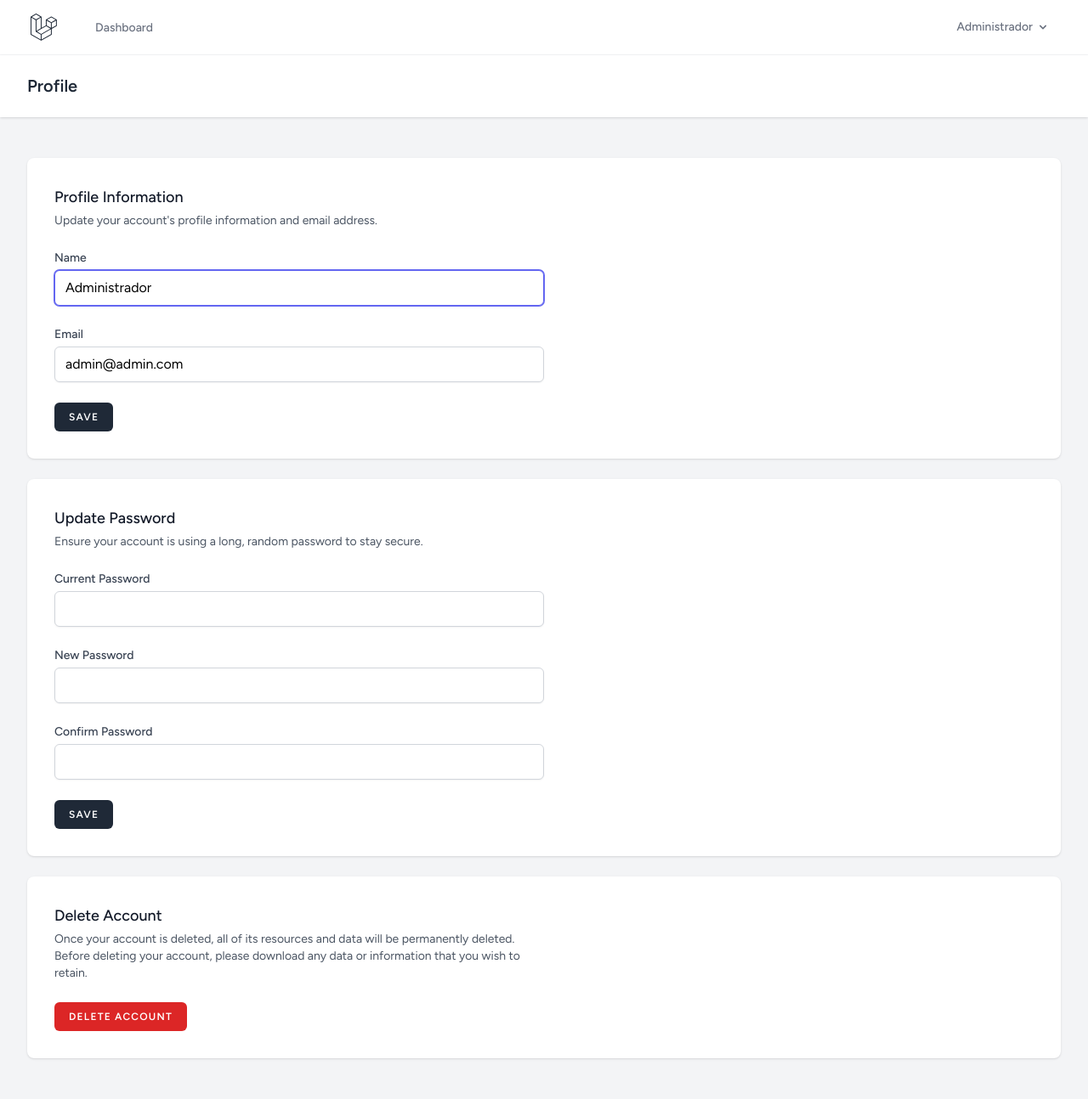
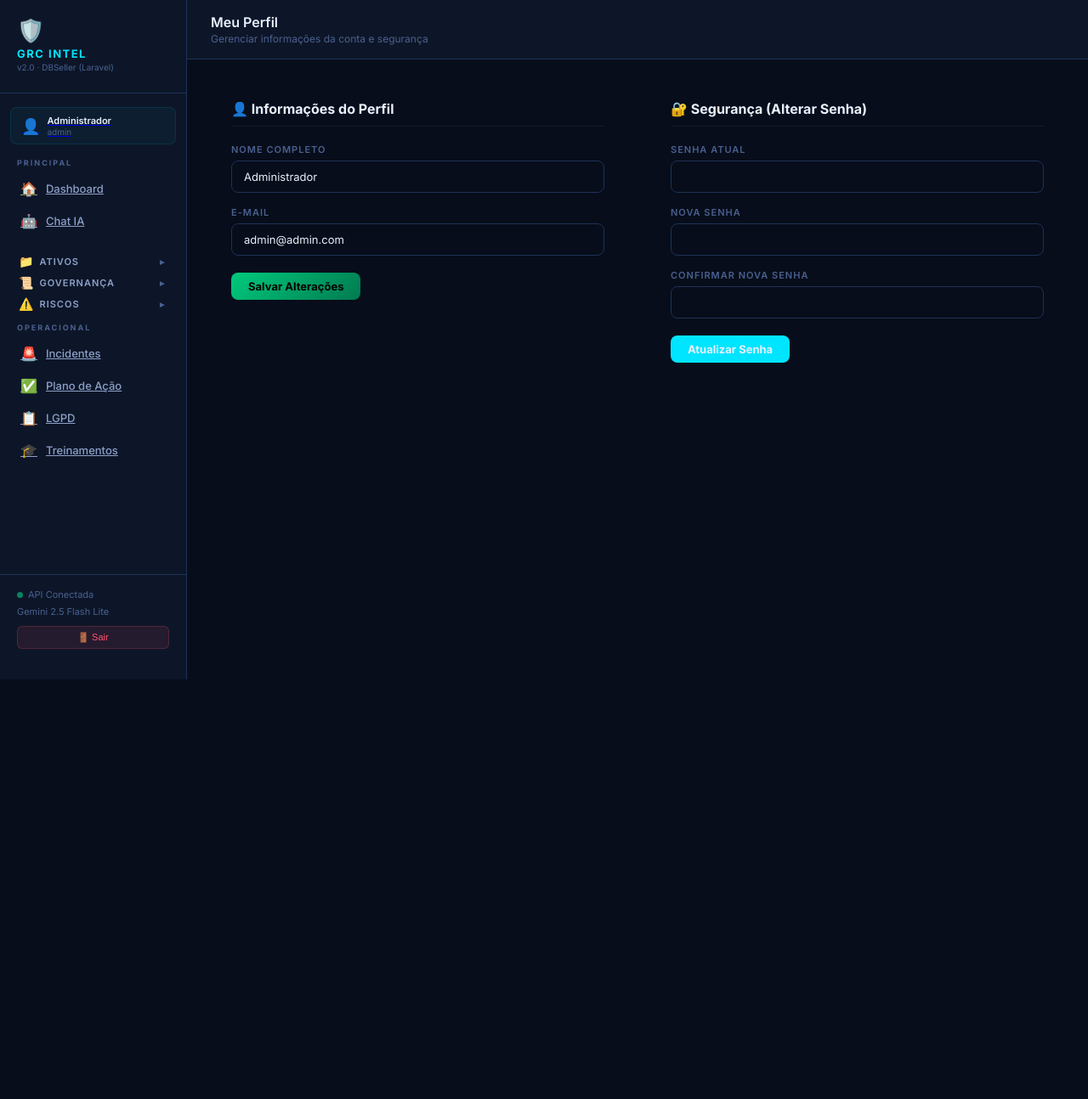
Before and after one commit to pwviptbl/GRC-Intelligence-System, a Laravel app: page /profile in a window 1280 px wide. Shown: the whole page at 85% size. After the commit the page ends 800 px from the top, so only its background shows below. Run offline with Laravel 12, Linux system fonts and the light colour scheme; a user stored in the database is signed in; data comes from the database, SQL or seed files in the repository; style sheets or scripts are compiled from the project's sources; parts of the project's set-up code (start-up, migrations or seed data) failed here and were passed over.

Commit message:
feat: implement profile management and password update functionality with database migration to PostgreSQL

```diff
--- a/app/Http/Controllers/ProfileController.php
+++ b/app/Http/Controllers/ProfileController.php
@@ -38,6 +38,23 @@ class ProfileController extends Controller
     }
 
     /**
+     * Update the user's password.
+     */
+    public function updatePassword(Request $request): RedirectResponse
+    {
+        $validated = $request->validateWithBag('updatePassword', [
+            'current_password' => ['required', 'current_password'],
+            'password' => ['required', \Illuminate\Validation\Rules\Password::defaults(), 'confirmed'],
+        ]);
+
+        $request->user()->update([
+            'password' => \Illuminate\Support\Facades\Hash::make($validated['password']),
+        ]);
+
+        return back()->with('status', 'password-updated');
+    }
+
+    /**
      * Delete the user's account.
      */
     public function destroy(Request $request): RedirectResponse
--- a/resources/views/layouts/grc.blade.php
+++ b/resources/views/layouts/grc.blade.php
@@ -26,13 +26,13 @@
         <p>v2.0 · DBSeller (Laravel)</p>
       </div>
       <nav>
-        <div class="user-info" title="Perfil">
+        <a href="{{ route('profile.edit') }}" class="user-info" title="Perfil">
           <span style="font-size:18px">👤</span>
           <div>
             <div style="font-size:11px;font-weight:600;color:var(--text-1)">{{ auth()->user()->nome ?? 'Usuário' }}</div>
             <div style="font-size:10px;color:var(--text-3)">{{ auth()->user()->username ?? 'admin' }}</div>
           </div>
-        </div>
+        </a>
 
         <div class="nav-label">Principal</div>
         <a href="{{ route('dashboard') }}" class="nav-btn" :class="{ 'active': view === 'dashboard' }">
--- a/resources/views/profile/edit.blade.php
+++ b/resources/views/profile/edit.blade.php
@@ -1,29 +1,78 @@
-<x-app-layout>
-    <x-slot name="header">
-        <h2 class="font-semibold text-xl text-gray-800 dark:text-gray-200 leading-tight">
-            {{ __('Profile') }}
-        </h2>
-    </x-slot>
+@extends('layouts.grc')
 
-    <div class="py-12">
-        <div class="max-w-7xl mx-auto sm:px-6 lg:px-8 space-y-6">
-            <div class="p-4 sm:p-8 bg-white dark:bg-gray-800 shadow sm:rounded-lg">
-                <div class="max-w-xl">
-                    @include('profile.partials.update-profile-information-form')
-                </div>
+@section('title', 'Meu Perfil')
+@section('description', 'Gerenciar informações da conta e segurança')
+
+@section('content')
+<div class="grid-view" style="display:grid; grid-template-columns: 1fr 1fr; gap:30px">
+
+    <!-- Seção Informações do Perfil -->
+    <div class="card" style="padding:24px">
+        <h3 style="color:var(--text-1); font-size:16px; margin-bottom:20px; border-bottom:1px solid rgba(255,255,255,.05); padding-bottom:10px">
+            👤 Informações do Perfil
+        </h3>
+
+        <form method="post" action="{{ route('profile.update') }}">
+            @csrf
+            @method('patch')
+
+            <div class="form-group">
+                <label>Nome Completo</label>
+                <input type="text" name="nome" class="form-input" value="{{ old('nome', $user->nome) }}" required />
             </div>
 
-            <div class="p-4 sm:p-8 bg-white dark:bg-gray-800 shadow sm:rounded-lg">
-                <div class="max-w-xl">
-                    @include('profile.partials.update-password-form')
-                </div>
+            <div class="form-group" style="margin-top:15px">
+                <label>E-mail</label>
+                <input type="email" name="email" class="form-input" value="{{ old('email', $user->email) }}" required />
             </div>
 
-            <div class="p-4 sm:p-8 bg-white dark:bg-gray-800 shadow sm:rounded-lg">
-                <div class="max-w-xl">
-                    @include('profile.partials.delete-user-form')
-                </div>
+            <div class="modal-actions" style="margin-top:20px; justify-content:flex-start">
+                <button type="submit" class="btn-save">Salvar Alterações</button>
+                @if (session('status') === 'profile-updated')
+                    <span style="font-size:12px; color:var(--green); margin-left:15px">✅ Salvo com sucesso!</span>
+                @endif
             </div>
-        </div>
+        </form>
     </div>
-</x-app-layout>
+
+    <!-- Seção Segurança / Troca de Senha -->
+    <div class="card" style="padding:24px">
+        <h3 style="color:var(--text-1); font-size:16px; margin-bottom:20px; border-bottom:1px solid rgba(255,255,255,.05); padding-bottom:10px">
+            🔐 Segurança (Alterar Senha)
+        </h3>
+
+        <form method="post" action="{{ route('password.update') }}">
+            @csrf
+            @method('patch')
+
+            <div class="form-group">
+                <label>Senha Atual</label>
+                <input type="password" name="current_password" class="form-input" required />
+                @if($errors->updatePassword->has('current_password'))
+                    <span style="color:var(--red); font-size:10px">{{ $errors->updatePassword->first('current_password') }}</span>
+                @endif
+            </div>
+
+            <div class="form-group" style="margin-top:15px">
+                <label>Nova Senha</label>
+                <input type="password" name="password" class="form-input" required />
+                @if($errors->updatePassword->has('password'))
+                    <span style="color:var(--red); font-size:10px">{{ $errors->updatePassword->first('password') }}</span>
+                @endif
+            </div>
+
+            <div class="form-group" style="margin-top:15px">
+                <label>Confirmar Nova Senha</label>
+                <input type="password" name="password_confirmation" class="form-input" required />
+            </div>
+
+            <div class="modal-actions" style="margin-top:20px; justify-content:flex-start">
+                <button type="submit" class="btn-save" style="background:var(--cyan); color:var(--bg-1)">Atualizar Senha</button>
+                @if (session('status') === 'password-updated')
+                    <span style="font-size:12px; color:var(--green); margin-left:15px">✅ Senha atualizada!</span>
+                @endif
+            </div>
+        </form>
+    </div>
+</div>
+@endsection
--- a/routes/web.php
+++ b/routes/web.php
@@ -52,6 +52,7 @@ Route::middleware(['auth', 'verified'])->group(function () {
 Route::middleware('auth')->group(function () {
     Route::get('/profile', [ProfileController::class, 'edit'])->name('profile.edit');
     Route::patch('/profile', [ProfileController::class, 'update'])->name('profile.update');
+    Route::patch('/profile/password', [ProfileController::class, 'updatePassword'])->name('password.update');
     Route::delete('/profile', [ProfileController::class, 'destroy'])->name('profile.destroy');
 });
 
```
Also changed, not shown: database/seeders/DatabaseSeeder.php (+20 -8 lines), 2 other files.
